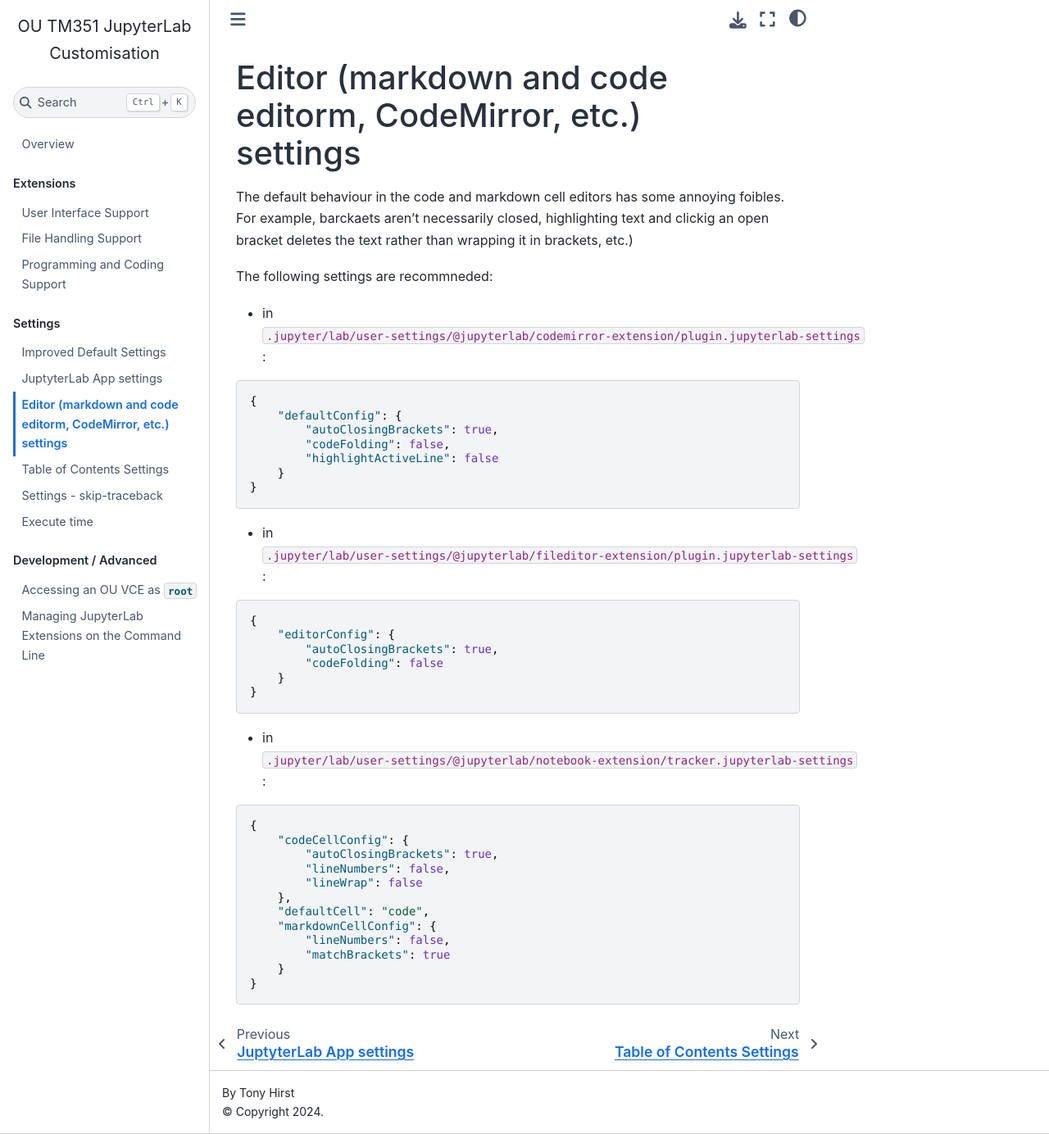
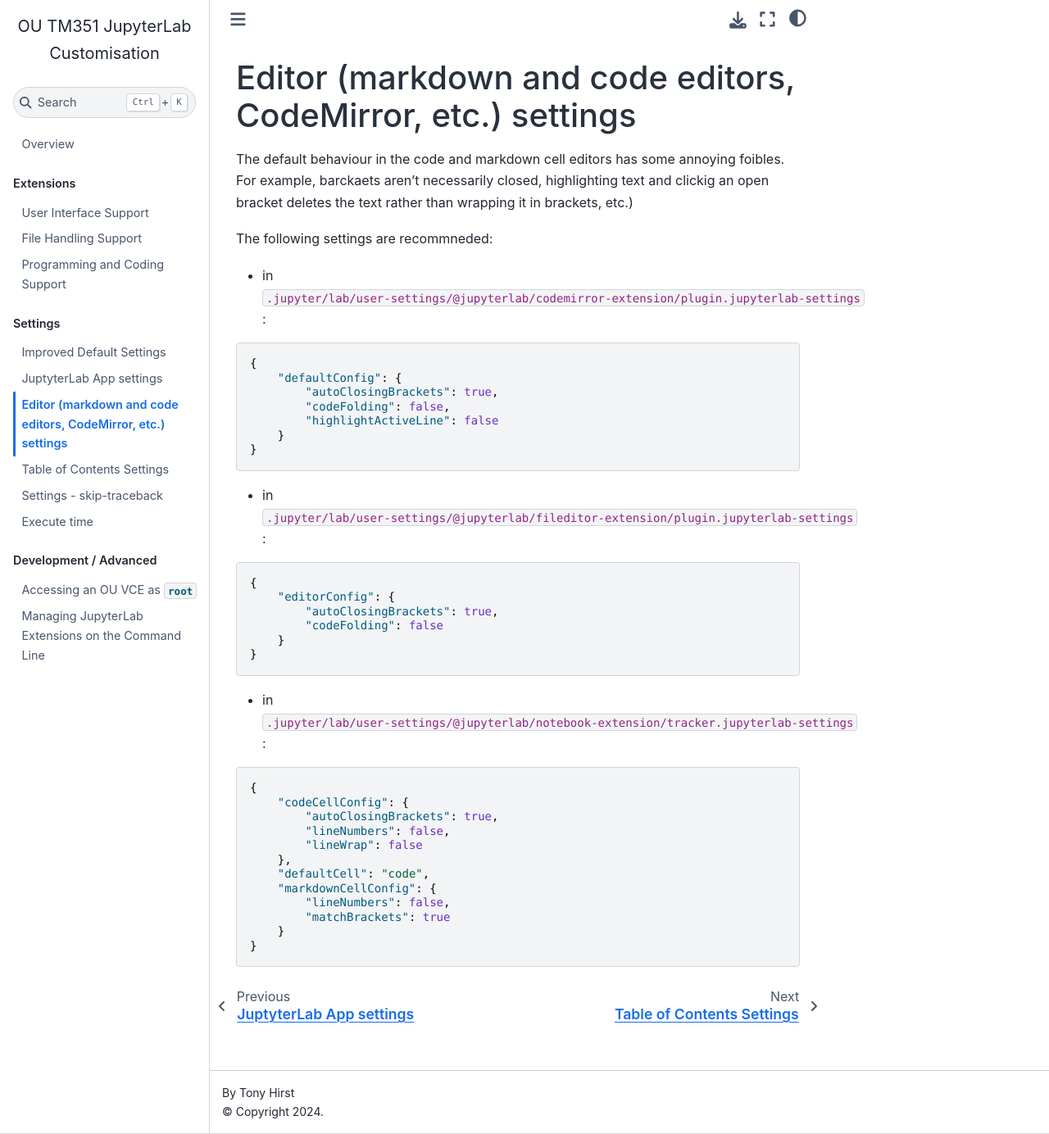
Before and after one commit to innovationOUtside/ou-tm351-jl-extensions, a Jupyter Book: the page built from docs/settings-codemirror.md, in a window 1280 px wide and 1384 px high. Shown: the whole window at 82% size. Built offline with Jupyter Book 1.0.4 settings and Sphinx 7.4.7 and the Sphinx Book theme 1.1.4, drawn with Linux system fonts in a browser that asks for light colours.

Commit message:
Update settings-codemirror.md

```diff
--- a/docs/settings-codemirror.md
+++ b/docs/settings-codemirror.md
@@ -1,4 +1,4 @@
-# Editor (markdown and code editorm, CodeMirror, etc.) settings
+# Editor (markdown and code editors, CodeMirror, etc.) settings
 
 The default behaviour in the code and markdown cell editors has some annoying foibles. For example, barckaets aren't necessarily closed, highlighting text and clickig an open bracket deletes the text rather than wrapping it in brackets, etc.)
 
```
